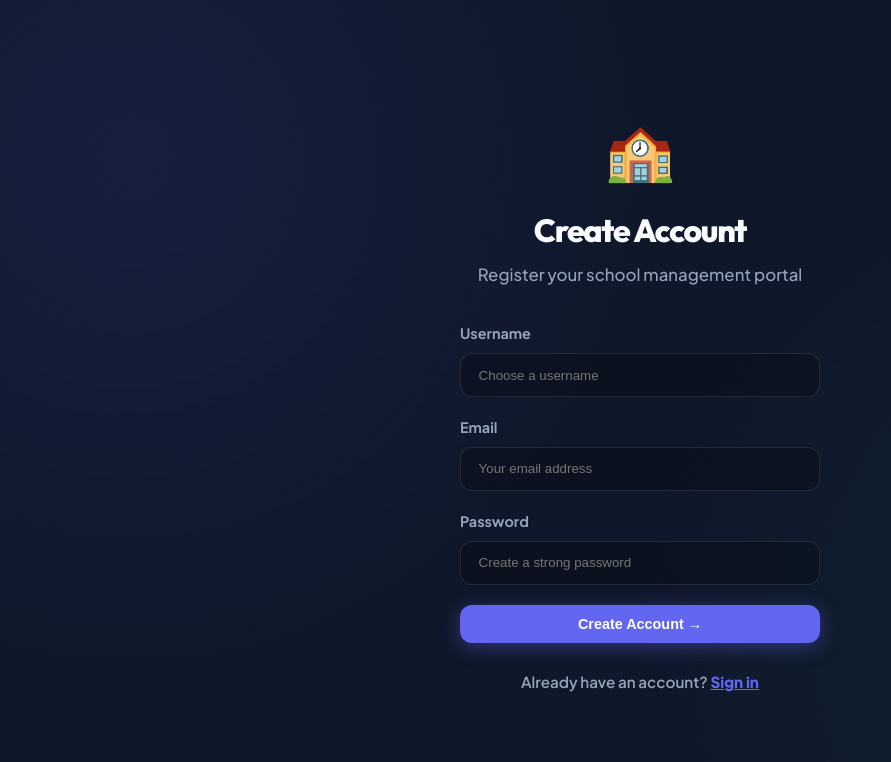
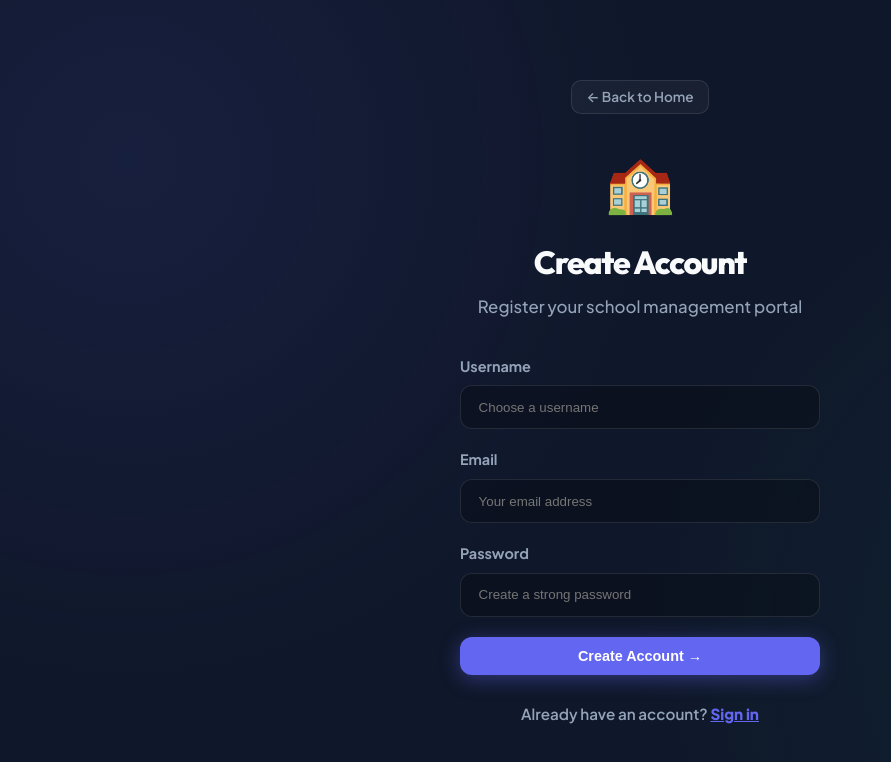
Before and after one commit to priyanshu-agrawal-cse/school-management-system, a React app in the folder frontend/: page /signup in a window 1280 px wide. Shown: the top 762 px of the page, without its empty margins (0-891 px from the left). Built offline with nearby package versions, Linux system fonts and the light colour scheme; no server answers; the HTML template or start-up script is replaced by a standard one.

Commit message:
feat: add Back to Home button on Login and Signup pages

```diff
--- a/frontend/src/index.css
+++ b/frontend/src/index.css
@@ -216,6 +216,30 @@ body {
 .form-input:focus { border-color: var(--primary); box-shadow: 0 0 0 4px rgba(99, 102, 241, 0.15); }
 
 .auth-form { margin-top: 1rem; }
+
+/* Back to home button on auth pages */
+.back-home-btn {
+  display: inline-flex;
+  align-items: center;
+  gap: 6px;
+  color: var(--text-muted);
+  font-size: 0.85rem;
+  font-weight: 600;
+  text-decoration: none;
+  padding: 6px 14px;
+  border-radius: 10px;
+  border: 1px solid var(--border);
+  background: rgba(255,255,255,0.04);
+  transition: all 0.2s;
+  margin-bottom: 1.5rem;
+}
+.back-home-btn:hover {
+  color: var(--text);
+  background: rgba(255,255,255,0.08);
+  border-color: var(--border-hover);
+  transform: translateX(-2px);
+}
+
 .auth-footer { margin-top: 1.75rem; color: var(--text-muted); font-weight: 600; font-size: 0.95rem; }
 .link { color: var(--primary); font-weight: 800; cursor: pointer; transition: 0.2s; }
 .link:hover { opacity: 0.8; }
--- a/frontend/src/pages/Login.jsx
+++ b/frontend/src/pages/Login.jsx
@@ -1,5 +1,5 @@
 import { useState } from 'react';
-import { useNavigate } from 'react-router-dom';
+import { useNavigate, Link } from 'react-router-dom';
 import api from '../api';
 
 export default function Login({ setAuth }) {
@@ -28,6 +28,7 @@ export default function Login({ setAuth }) {
   return (
     <div className="auth-bg">
       <div className="auth-card">
+        <Link to="/" className="back-home-btn">← Back to Home</Link>
         <div className="auth-logo">🏫</div>
         <h1 className="auth-title">EduSys Pro</h1>
         <p className="auth-sub">School Management System</p>
--- a/frontend/src/pages/Signup.jsx
+++ b/frontend/src/pages/Signup.jsx
@@ -28,6 +28,7 @@ export default function Signup({ setAuth }) {
   return (
     <div className="auth-bg">
       <div className="auth-card">
+        <Link to="/" className="back-home-btn">← Back to Home</Link>
         <div className="auth-logo">🏫</div>
         <h1 className="auth-title">Create Account</h1>
         <p className="auth-sub">Register your school management portal</p>
```
